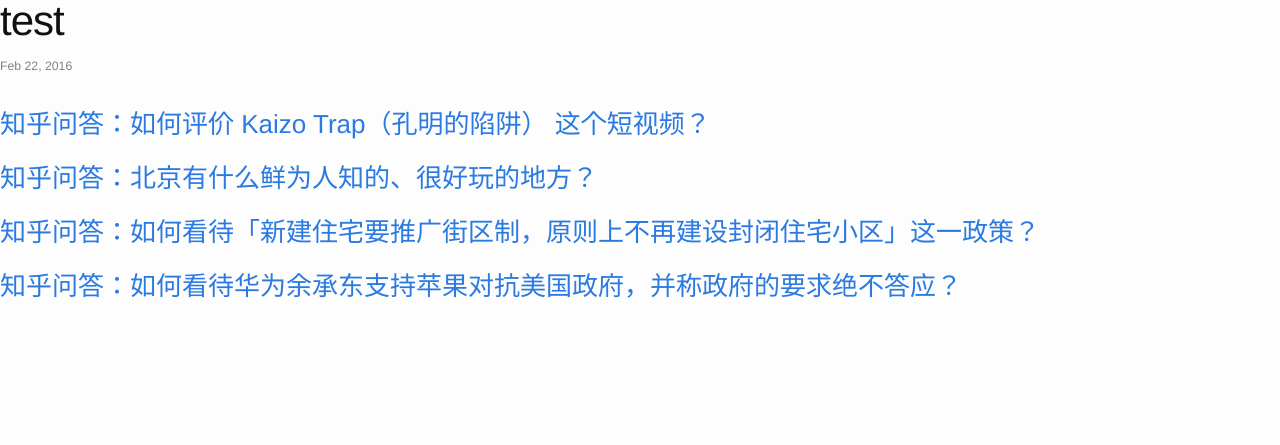
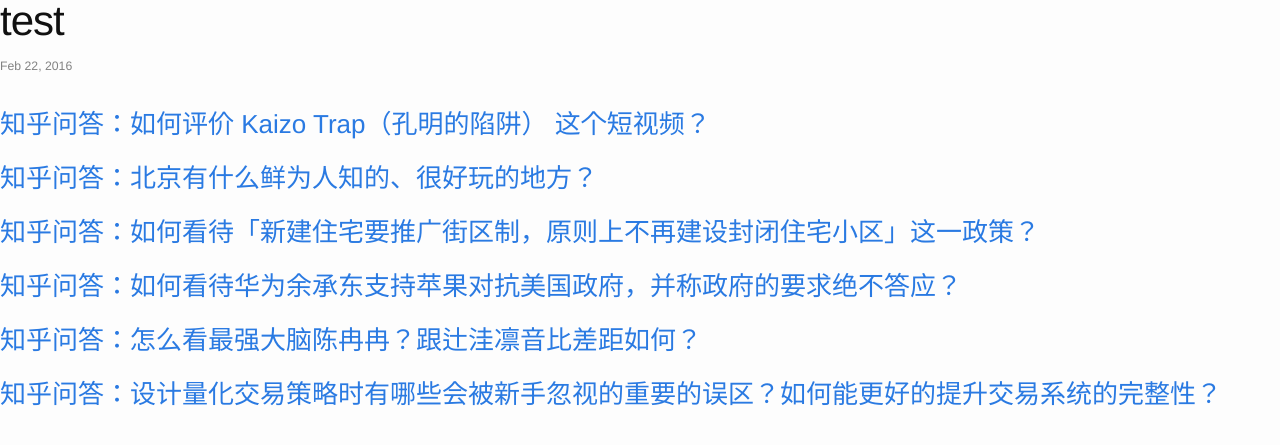
Before and after one commit to cnwarden/cnwarden.github.io, a Jekyll site: the page built from _posts/2016-02-22-test.markdown, in a window 1280 px wide. Shown: the top 445 px of the page. Built offline with Jekyll 4.4.1, drawn with Linux system fonts in a browser that asks for light colours.

Commit message:
auto commit

```diff
--- a/_posts/2016-02-22-test.markdown
+++ b/_posts/2016-02-22-test.markdown
@@ -12,3 +12,7 @@ categories: update
 ### [知乎问答：如何看待「新建住宅要推广街区制，原则上不再建设封闭住宅小区」这一政策？](http://www.zhihu.com/question/40611359)
 
 ### [知乎问答：如何看待华为余承东支持苹果对抗美国政府，并称政府的要求绝不答应？](http://www.zhihu.com/question/40631734)
+
+### [知乎问答：怎么看最强大脑陈冉冉？跟辻洼凛音比差距如何？](http://www.zhihu.com/question/40599542)
+
+### [知乎问答：设计量化交易策略时有哪些会被新手忽视的重要的误区？如何能更好的提升交易系统的完整性？](http://www.zhihu.com/question/31138745/answer/54881777)
```
